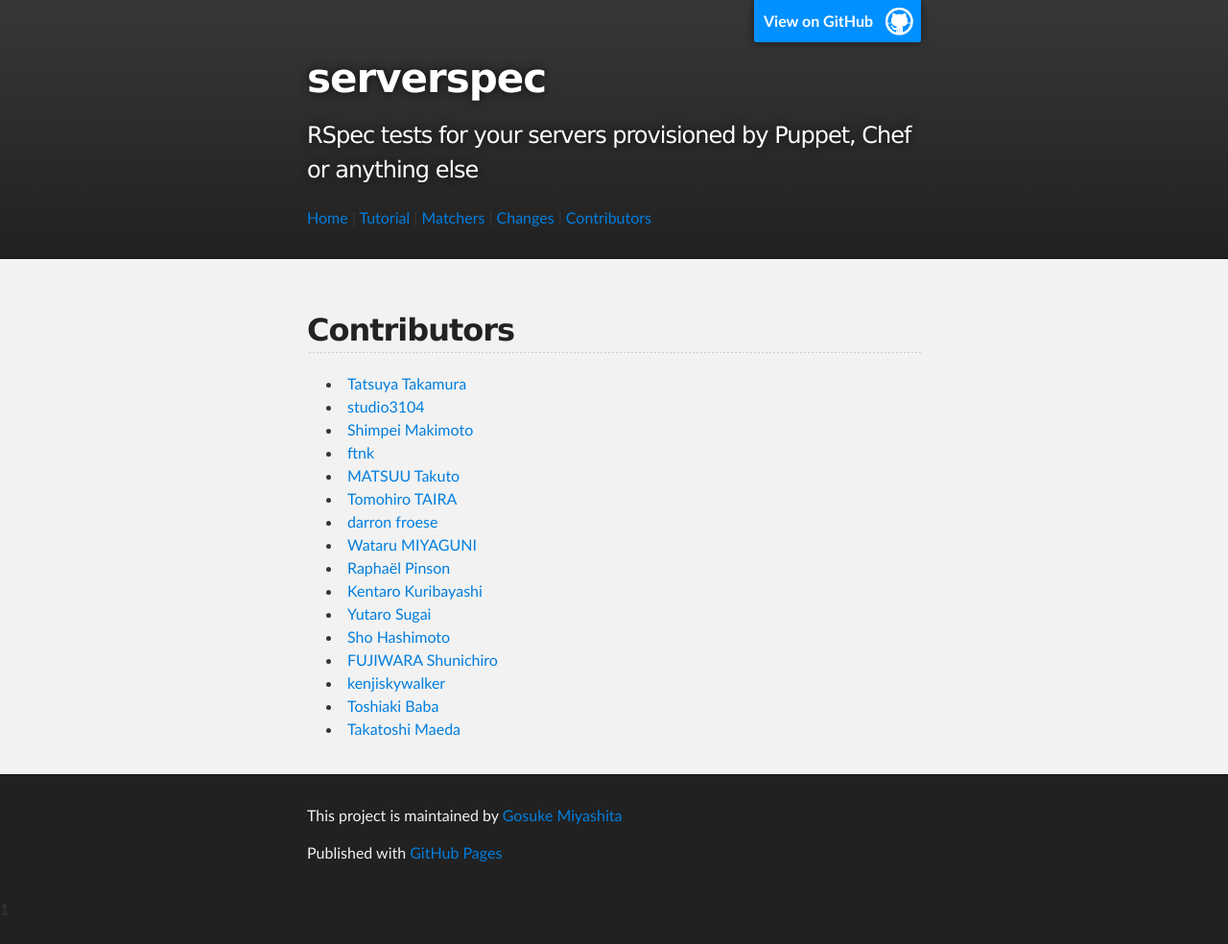
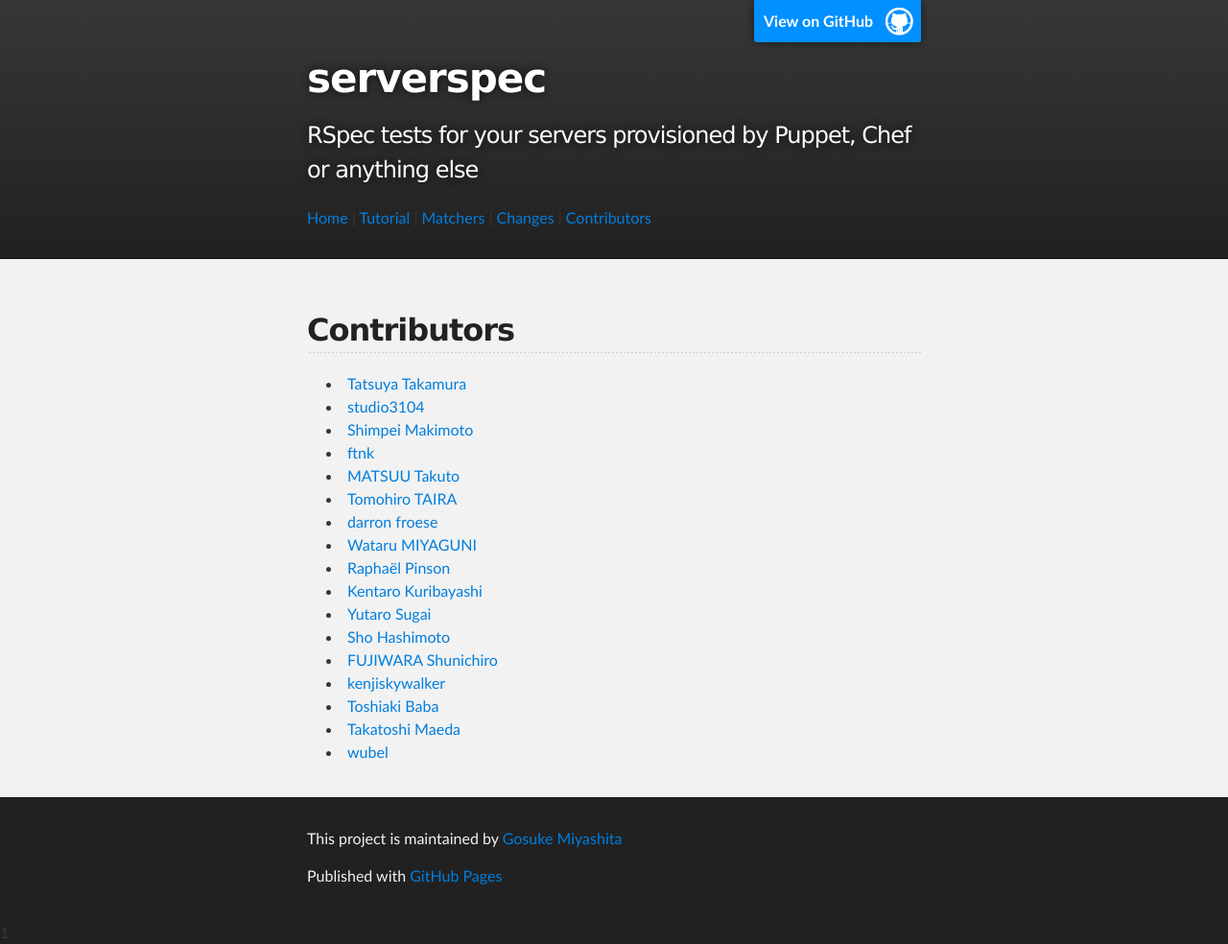
Before and after one commit to serverspec/serverspec.github.io, a Jekyll site: the page built from contributors.md, in a window 1280 px wide. Shown: the whole page at 96% size. Built offline with Jekyll 4.4.1, drawn with Linux system fonts in a browser that asks for light colours; Markdown is read by kramdown in place of the engine named in the settings; before the commit the page ends 960 px from its top, so only the background shows below that.

Commit message:
Add a contributor

```diff
--- a/contributors.md
+++ b/contributors.md
@@ -21,3 +21,4 @@ title: contributors
  * [kenjiskywalker](https://github.com/kenjiskywalker)
  * [Toshiaki Baba](https://github.com/netmarkjp)
  * [Takatoshi Maeda](https://github.com/TakatoshiMaeda)
+ * [wubel](https://github.com/wubel)
```
